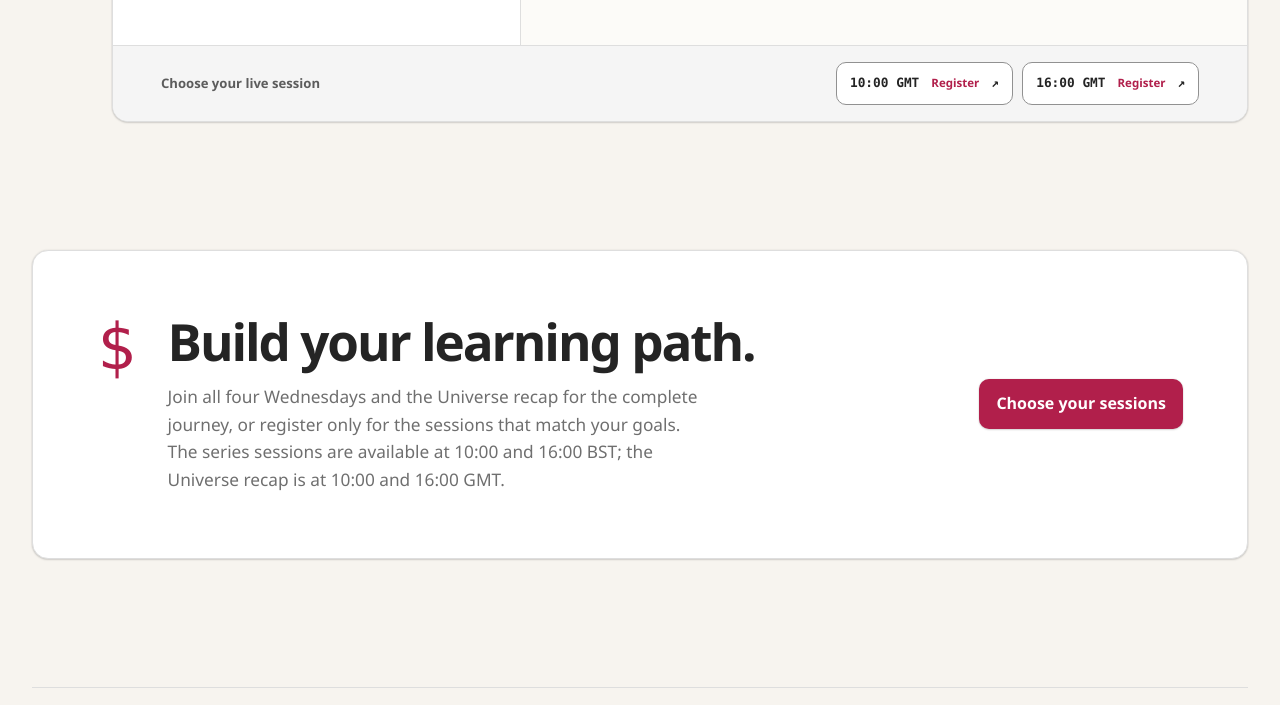
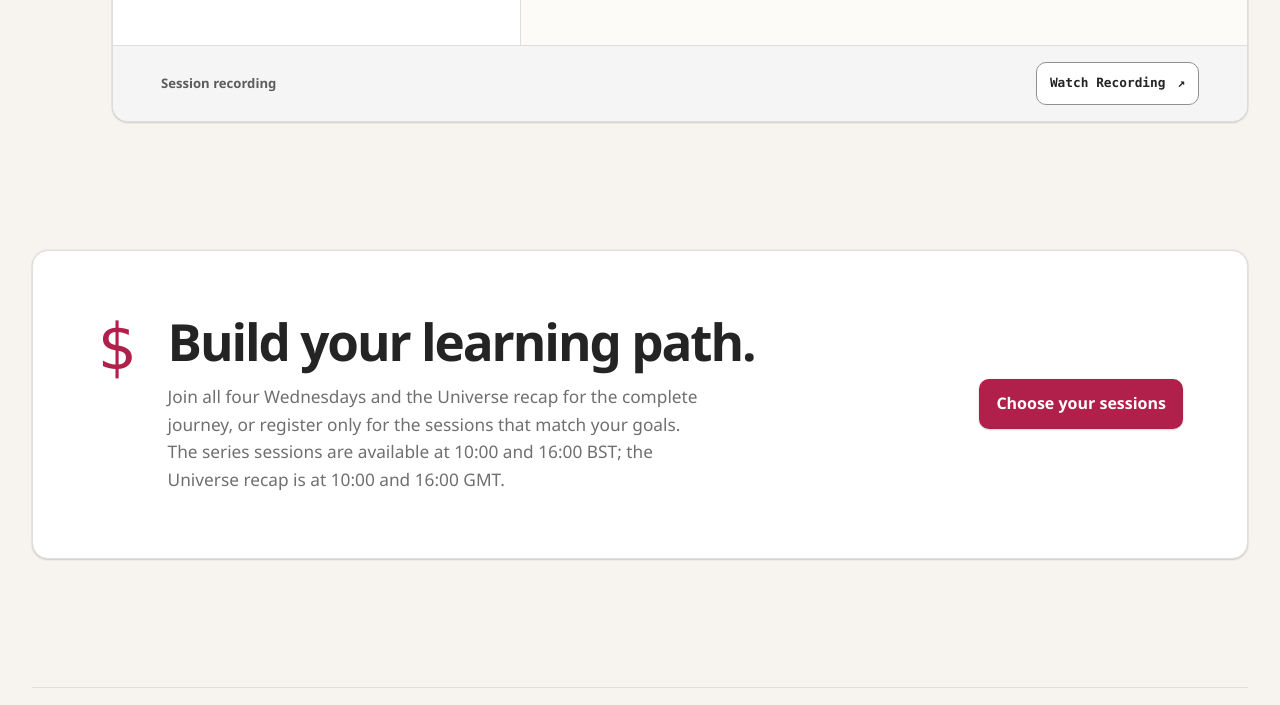
Before and after one commit to rerwinx/back2school, a plain HTML site: page index.html in a window 1280 px wide. Shown: the part 5380-6085 px from the top of the page. Drawn offline with Linux system fonts and the light colour scheme.

Commit message:
Update index.html

```diff
--- a/index.html
+++ b/index.html
@@ -396,16 +396,14 @@
               </div>
             </div>
             <footer class="session-register">
-              <span>Choose your live session</span>
+              <span>Session recording</span>
               <div>
-                <a class="register-link" href="https://msit.events.teams.microsoft.com/event/msit.5b3b32f2-4a57-4bc2-8f6c-752964f21fe2@72f988bf-86f1-41af-91ab-2d7cd011db47" target="_blank" rel="noreferrer">
-                  10:00 GMT <small>Register</small>
-                </a>
-                <a class="register-link" href="https://msit.events.teams.microsoft.com/event/msit.2bafa52b-144e-4ad5-bbc5-8587db0a1df8@72f988bf-86f1-41af-91ab-2d7cd011db47" target="_blank" rel="noreferrer">
-                  16:00 GMT <small>Register</small>
+                <a class="register-link" href="https://gh.io/universerecap26" target="_blank" rel="noreferrer">
+                  Watch Recording
                 </a>
               </div>
             </footer>
+          </div>
           </div>
         </article>
       </section>
```
